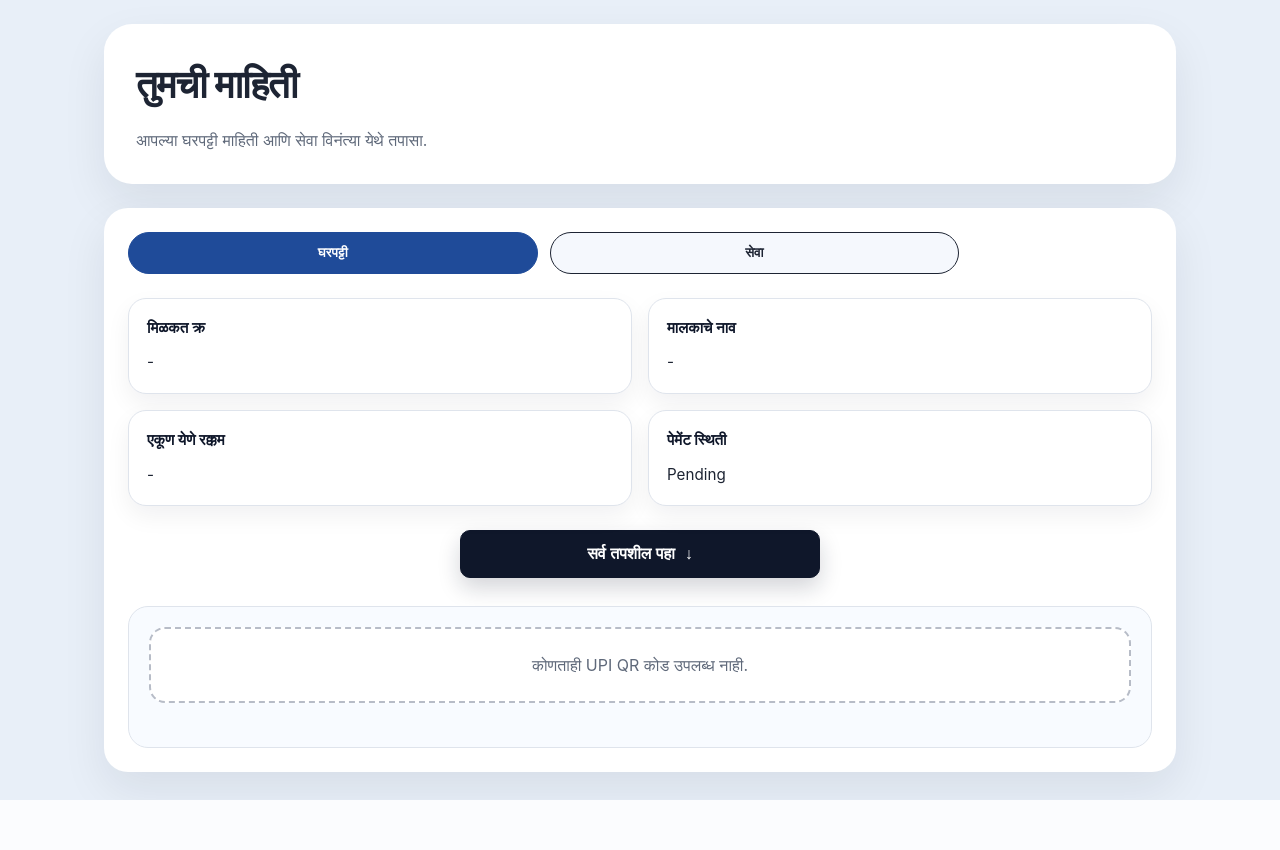
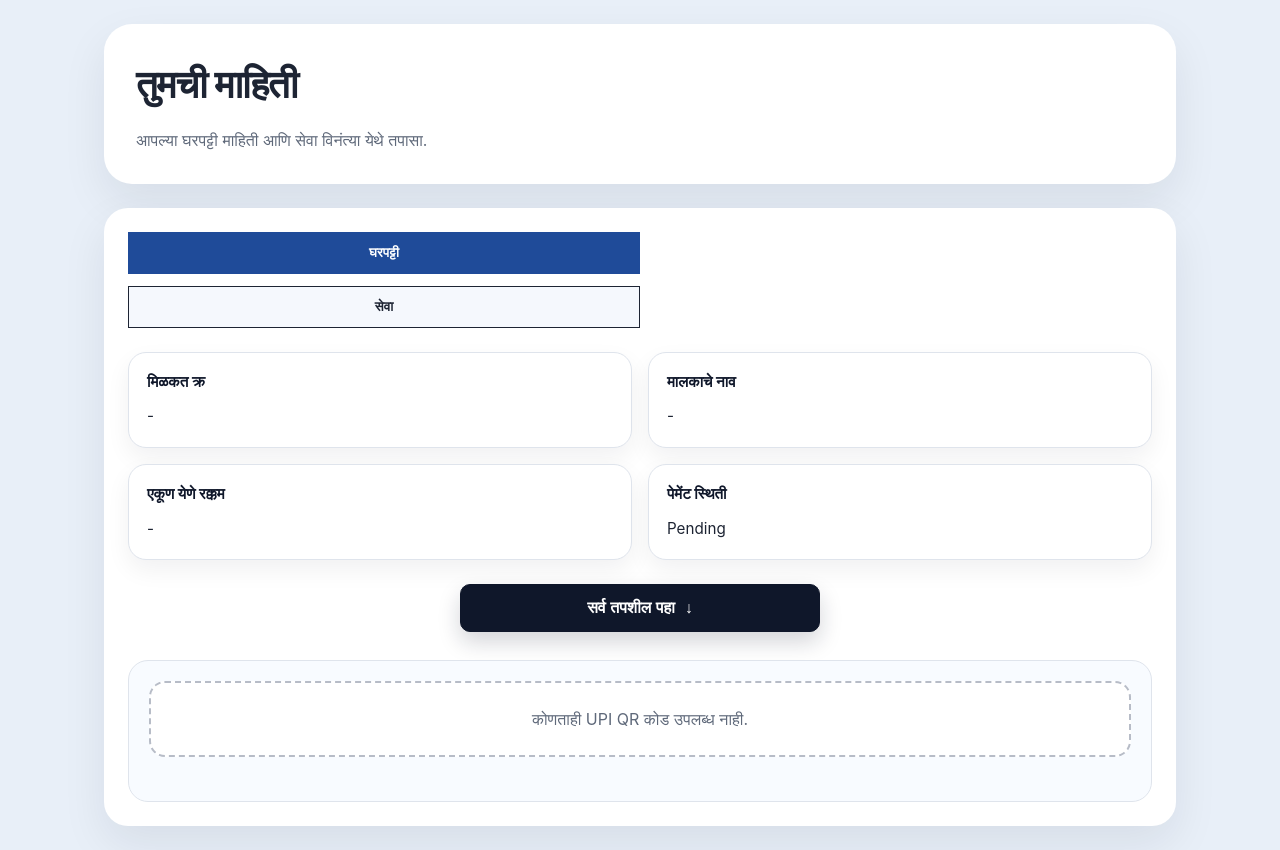
Before and after one commit to Dipanshu0919/Gharpati_QrCode, a Flask app: page /user/1 in a window 1280 px wide. Before the commit the page ends 800 px from the top, so only its background shows below. Run offline with Flask 2, Linux system fonts and the light colour scheme; the visitor is signed in with stand-in values (Sample User, id 1); data comes from the database, SQL or seed files in the repository; data that the repository does not hold is empty.

Commit message:
Update tab button width in view_user.html
Changed tab button width from 40% to 50%.

```diff
--- a/templates/view_user.html
+++ b/templates/view_user.html
@@ -80,8 +80,7 @@
 
     .tab-button {
       padding: 12px 20px;
-      border-radius: 999px;
-      width: 40%;
+      width: 50%;
       border: 1px solid;
       align: center;
       background: #f5f8fd;
```
